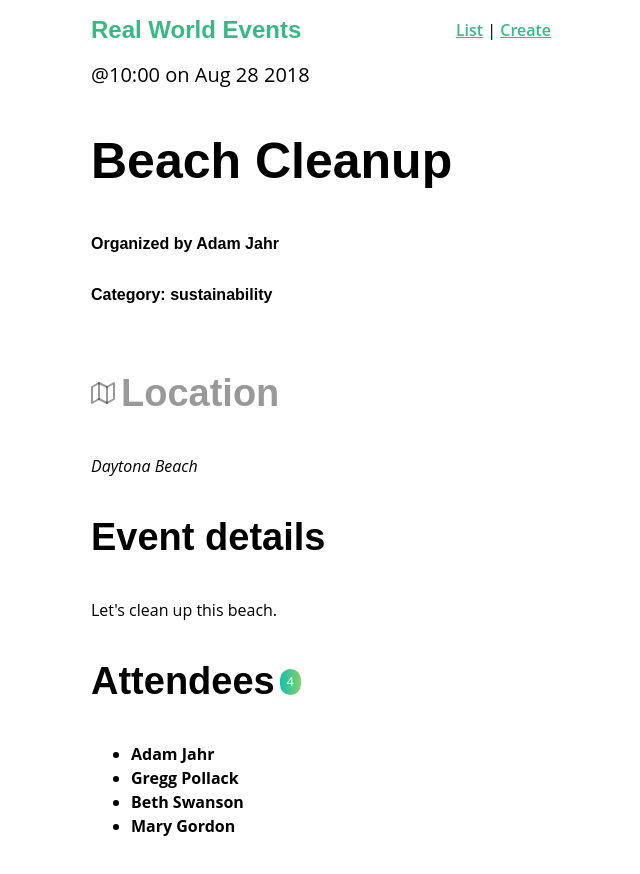
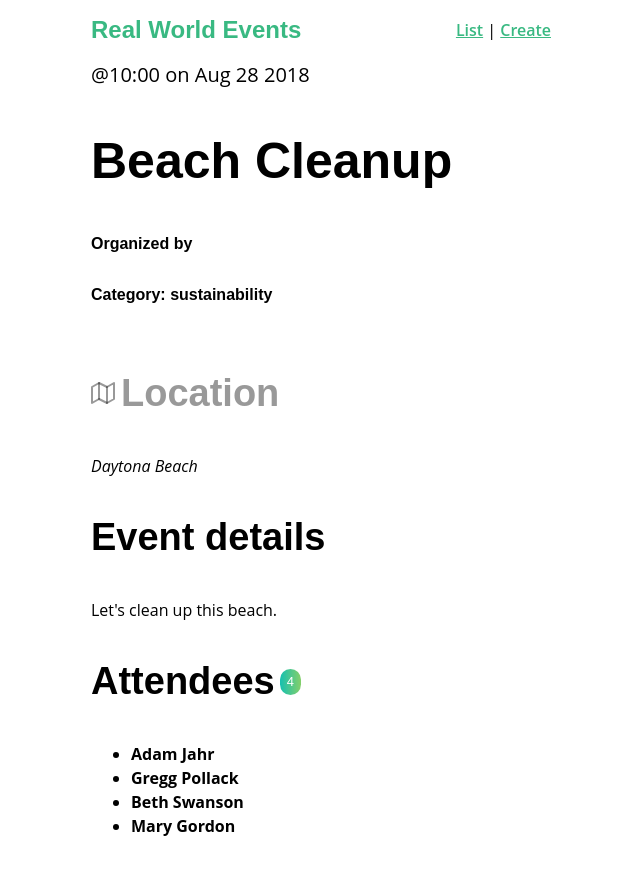
Before and after one commit to Pramothini/real-world-vue, a Vue app: page /event/1 in a window 1280 px wide. Shown: the whole page, without its empty margins (319-959 px from the left). Built offline with nearby package versions, Linux system fonts and the light colour scheme; data requests are answered from the project's data file.

Commit message:
Mutations & Actions - 1

```diff
--- a/db.json
+++ b/db.json
@@ -231,6 +231,146 @@
       "date": "",
       "time": "5:00",
       "attendees": []
+    },
+    {
+      "category": "housing",
+      "organizer": {
+        "id": "abc123",
+        "name": "Adam Jahr"
+      },
+      "title": "seeing house",
+      "description": "test",
+      "location": "sf",
+      "date": "2018-11-15T18:38:00.000Z",
+      "time": "4:00",
+      "attendees": [],
+      "id": 11
+    },
+    {
+      "category": "animal welfare",
+      "organizer": {
+        "id": "abc123",
+        "name": "Adam Jahr"
+      },
+      "title": "house",
+      "description": "test",
+      "location": "sf",
+      "date": "2018-11-07T18:54:00.000Z",
+      "time": "5:00",
+      "attendees": [],
+      "id": 12
+    },
+    {
+      "category": "food",
+      "organizer": {
+        "id": "abc123",
+        "name": "Adam Jahr"
+      },
+      "title": "sdfg",
+      "description": "sfg",
+      "location": "sfdd",
+      "date": "2018-11-04T18:55:00.000Z",
+      "time": "21:00",
+      "attendees": [],
+      "id": 13
+    },
+    {
+      "category": "food",
+      "organizer": {
+        "id": "abc123",
+        "name": "Adam Jahr"
+      },
+      "title": "sdfg",
+      "description": "sfg",
+      "location": "sfdd",
+      "date": "2018-11-04T18:55:00.000Z",
+      "time": "21:00",
+      "attendees": [],
+      "id": 14
+    },
+    {
+      "category": "housing",
+      "organizer": {
+        "id": "abc123",
+        "name": "Adam Jahr"
+      },
+      "title": "ad",
+      "description": "sdd",
+      "location": "dd",
+      "date": "2018-11-12T19:04:00.000Z",
+      "time": "20:00",
+      "attendees": [],
+      "id": 15
+    },
+    {
+      "category": "housing",
+      "organizer": {
+        "id": "abc123",
+        "name": "Adam Jahr"
+      },
+      "title": "ad",
+      "description": "sdd",
+      "location": "dd",
+      "date": "2018-11-12T19:04:00.000Z",
+      "time": "20:00",
+      "attendees": [],
+      "id": 16
+    },
+    {
+      "category": "housing",
+      "organizer": {
+        "id": "abc123",
+        "name": "Adam Jahr"
+      },
+      "title": "ad",
+      "description": "sdd",
+      "location": "dd",
+      "date": "2018-11-12T19:04:00.000Z",
+      "time": "20:00",
+      "attendees": [],
+      "id": 17
+    },
+    {
+      "category": "nature",
+      "organizer": {
+        "id": "abc123",
+        "name": "Adam Jahr"
+      },
+      "title": "all natural",
+      "description": "nature desc",
+      "location": "sf",
+      "date": "2018-11-28T19:14:00.000Z",
+      "time": "3:00",
+      "attendees": [],
+      "id": 18
+    },
+    {
+      "category": "nature",
+      "organizer": {
+        "id": "abc123",
+        "name": "Adam Jahr"
+      },
+      "title": "asdf",
+      "description": "ddd",
+      "location": "dd",
+      "date": "2018-11-12T20:21:00.000Z",
+      "time": "10:00",
+      "attendees": [],
+      "id": 19
+    },
+    {
+      "category": "animal welfare",
+      "organizer": {
+        "id": "abc123",
+        "name": "Adam Jahr"
+      },
+      "title": "fga",
+      "description": "sdf",
+      "location": "dd",
+      "date": "2018-11-19T20:23:00.000Z",
+      "time": "2:00",
+      "attendees": [],
+      "id": 20
     }
   ]
 }
--- a/package.json
+++ b/package.json
@@ -12,6 +12,7 @@
     "loadash": "^1.0.0",
     "vue": "^2.5.17",
     "vue-router": "^3.0.1",
+    "vuejs-datepicker": "^1.5.4",
     "vuex": "^3.0.1"
   },
   "devDependencies": {
--- a/src/services/EventService.js
+++ b/src/services/EventService.js
@@ -15,5 +15,8 @@
   },
   getEvent(id) {
     return apiClient.get('/events/' + id)
+  },
+  postEvent(event) {
+    return apiClient.post('/events', event)
   }
 }
--- a/src/store.js
+++ b/src/store.js
@@ -1,10 +1,38 @@
-import Vue from "vue";
-import Vuex from "vuex";
+import Vue from 'vue'
+import Vuex from 'vuex'
+import EventService from '@/services/EventService.js'
 
-Vue.use(Vuex);
+Vue.use(Vuex)
 
 export default new Vuex.Store({
-  state: {},
-  mutations: {},
-  actions: {}
-});
+  state: {
+    user: { id: 'abc123', name: 'Adam Jahr' },
+    categories: [
+      'sustainability',
+      'nature',
+      'animal welfare',
+      'housing',
+      'education',
+      'food',
+      'community'
+    ],
+    events: []
+  },
+  mutations: {
+    ADD_EVENT(state, event) {
+      state.events.push(event)
+    }
+  },
+  actions: {
+    createEvent({ commit }, event) {
+      return EventService.postEvent(event).then(() => {
+        commit('ADD_EVENT', event)
+      })
+    }
+  },
+  getters: {
+    catLength: state => {
+      return state.categories.length
+    }
+  }
+})
--- a/src/views/EventCreate.vue
+++ b/src/views/EventCreate.vue
@@ -1,3 +1,92 @@
 <template>
-<h1>EventCreate</h1>
+<div>
+<h1>EventCreate for {{ user.name}} </h1>
+<form @submit.prevent="createEvent">
+    <label>Select a category</label>
+    <select v-model="event.category">
+      <option v-for="cat in categories" :key="cat">{{ cat }}</option>
+    </select>
+    <h3>Name & describe your event</h3>
+    <div class="field">
+      <label>Title</label>
+      <input v-model="event.title" type="text" placeholder="Add an event title"/>
+    </div>
+    <div class="field">
+      <label>Description</label>
+      <input v-model="event.description" type="text" placeholder="Add a description"/>
+    </div>
+    <h3>Where is your event?</h3>
+    <div class="field">
+      <label>Location</label>
+      <input v-model="event.location" type="text" placeholder="Add a location"/>
+    </div>
+    <h3>When is your event?</h3>
+    <div class="field">
+      <label>Date</label>
+      <datepicker v-model="event.date" placeholder="Select a date"/>
+    </div>
+    <div class="field">
+      <label>Select a time</label>
+      <select v-model="event.time">
+        <option v-for="time in times" :key="time">{{ time }}</option>
+      </select>
+    </div>
+    <input type="submit" class="button -fill-gradient" value="Submit"/>
+  </form>
+</div>
 </template>
+
+<script>
+import { mapState, mapGetters } from 'vuex'
+import Datepicker from 'vuejs-datepicker'
+export default {
+  computed: {
+    ...mapGetters({ catLength: 'catLength' }),
+    ...mapState(['categories', 'user'])
+  },
+  components: {
+    Datepicker
+  },
+  data() {
+    const times = []
+    for (let i = 1; i <= 24; i++) {
+      times.push(i + ':00')
+    }
+    return {
+      event: this.createFreshEventObject(),
+      times
+    }
+  },
+  methods: {
+    createEvent() {
+      this.$store
+        .dispatch('createEvent', this.event)
+        .then(() => {
+          this.event = this.createFreshEventObject()
+        })
+        .catch(err => {
+          console.log('There was a problem creating your event.' + err)
+        })
+    },
+    createFreshEventObject() {
+      const user = this.$store.state.user
+      return {
+        category: '',
+        organizer: user,
+        title: '',
+        description: '',
+        location: '',
+        date: '',
+        time: '',
+        attendees: []
+      }
+    }
+  }
+}
+</script>
+
+<style scoped>
+.field {
+  margin-bottom: 24px;
+}
+</style>
--- a/src/views/EventShow.vue
+++ b/src/views/EventShow.vue
@@ -3,7 +3,7 @@
         <div class="event-header">
           <span class="eyebrow">@{{ event.time }} on {{ event.date }}</span>
           <h1 class="title">{{ event.title }}</h1>
-          <h5>Organized by {{ event.organizer }}</h5>
+              <h5>Organized by {{ event.organizer ? event.organizer.name : '' }}</h5>
           <h5>Category: {{ event.category }}</h5>
         </div>
         <BaseIcon name="map"><h2>Location</h2></BaseIcon>
```
Also changed, not shown: 1 other file (tests, documents, lock files or other folders).
